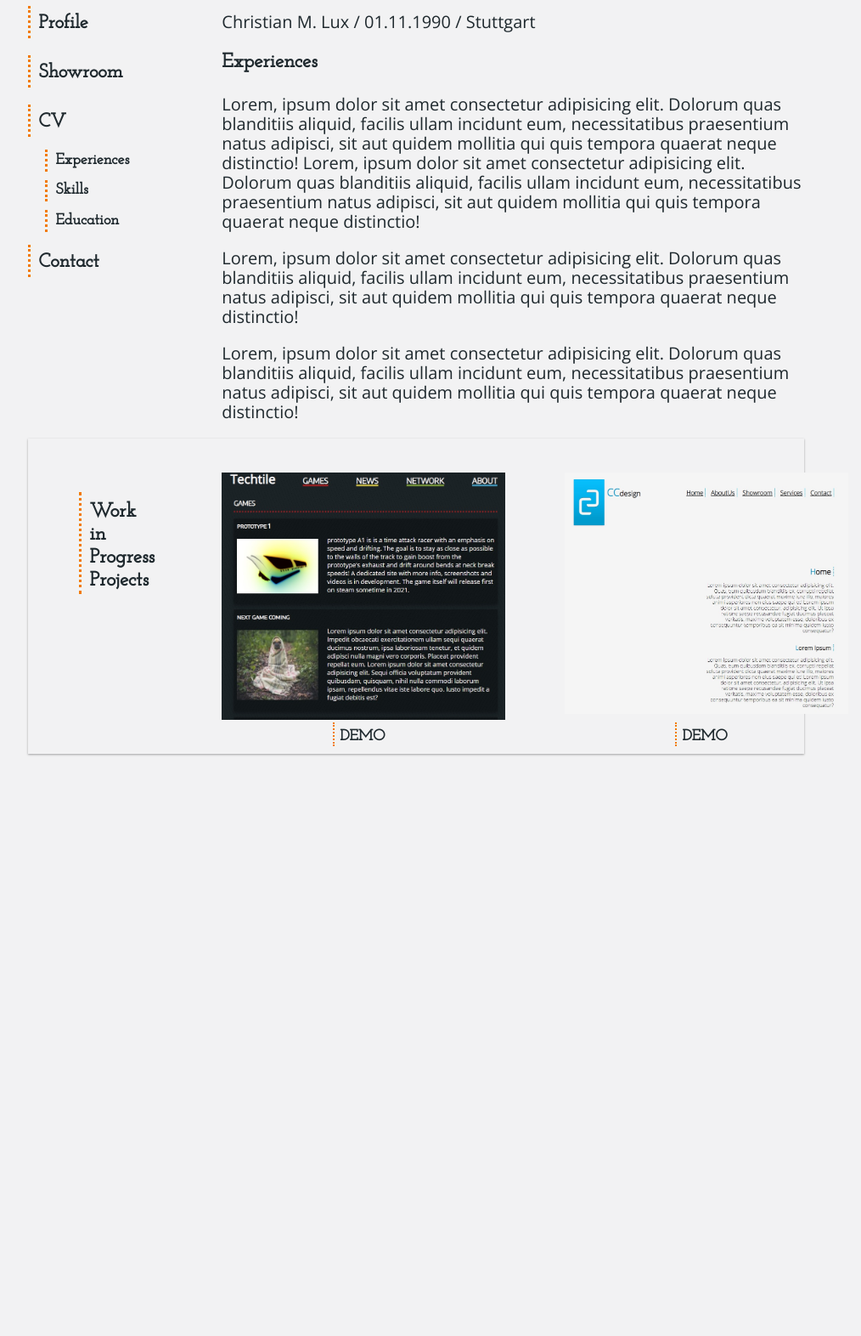
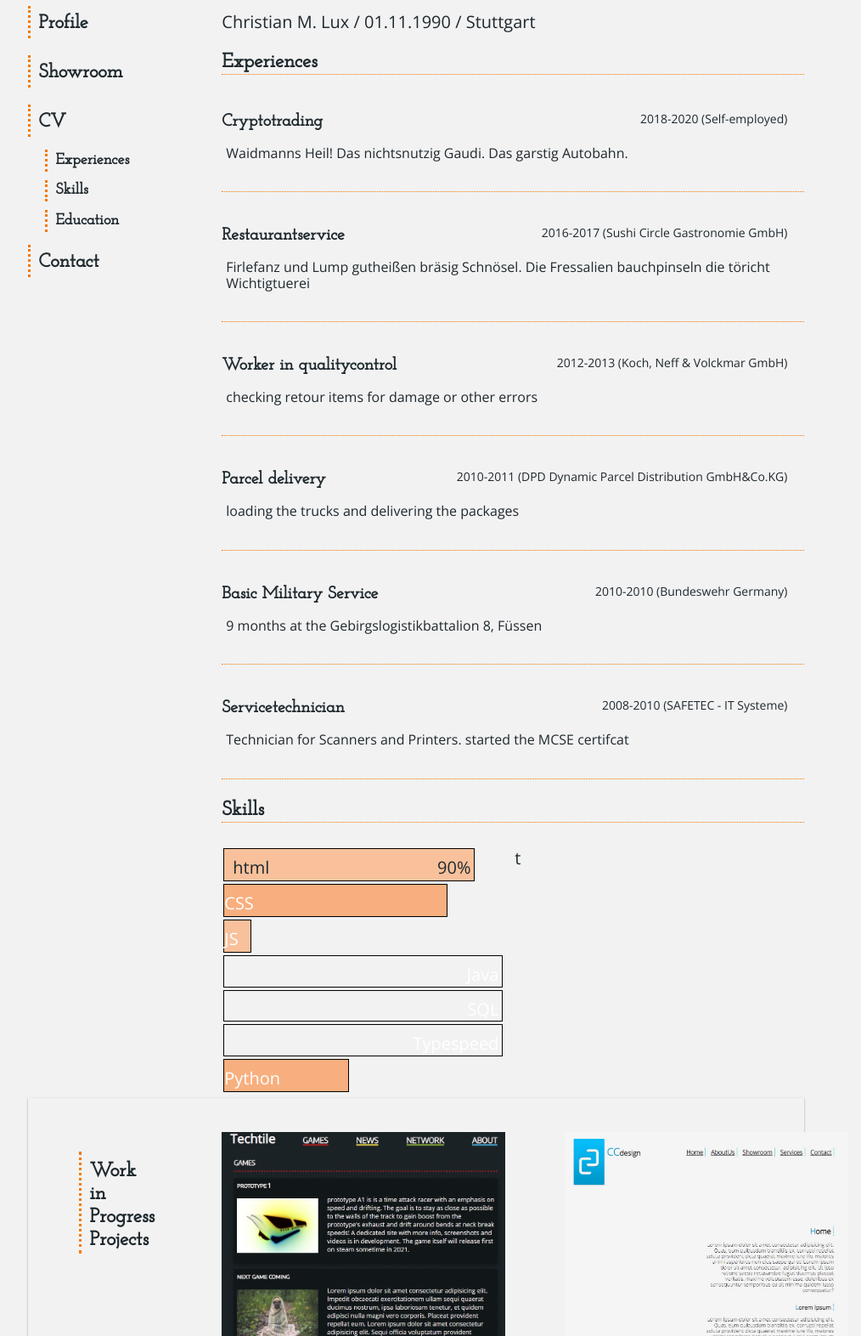
Before and after one commit to ChristianMLux/cmlPortfolio, a plain HTML site: page cv.html in a window 1280 px wide. Shown: the part 160-1732 px from the top of the page at 85% size, without its empty margins (150-1164 px from the left). Before the commit the page ends 1367 px from the top, so only its background shows below. Drawn offline with nearby package versions, Linux system fonts and the light colour scheme.

Commit message:
feature: started to add the cv data. next step: finish the skillbars

```diff
--- a/cv.html
+++ b/cv.html
@@ -52,33 +52,121 @@
               <p class="content-subheading">
                 Christian M. Lux / 01.11.1990 / Stuttgart
               </p>
-              <section class="exp">
-                <header class="exp-heading">
-                  <h3 class="section-heading">Experiences</h3>
-                </header>
+              <header class="exp-heading" id="exp">
+                <h3 class="article-heading">Experiences</h3>
+              </header>
+              <section class="content-section">
+                <div class="section-div">
+                  <header class="section-heading">
+                    <h4 class="section-heading">Cryptotrading</h4>
+                    <p class="section-subheading">2018-2020 (Self-employed)</p>
+                  </header>
+                  <div class="content-div">
+                    <p class="exp-p">
+                      Waidmanns Heil! Das nichtsnutzig Gaudi. Das garstig
+                      Autobahn.
+                    </p>
+                  </div>
+                </div>
               </section>
-              <p class="content-p">
-                Lorem, ipsum dolor sit amet consectetur adipisicing elit.
-                Dolorum quas blanditiis aliquid, facilis ullam incidunt eum,
-                necessitatibus praesentium natus adipisci, sit aut quidem
-                mollitia qui quis tempora quaerat neque distinctio! Lorem, ipsum
-                dolor sit amet consectetur adipisicing elit. Dolorum quas
-                blanditiis aliquid, facilis ullam incidunt eum, necessitatibus
-                praesentium natus adipisci, sit aut quidem mollitia qui quis
-                tempora quaerat neque distinctio!
-              </p>
-              <p class="content-p">
-                Lorem, ipsum dolor sit amet consectetur adipisicing elit.
-                Dolorum quas blanditiis aliquid, facilis ullam incidunt eum,
-                necessitatibus praesentium natus adipisci, sit aut quidem
-                mollitia qui quis tempora quaerat neque distinctio!
-              </p>
-              <p class="content-p">
-                Lorem, ipsum dolor sit amet consectetur adipisicing elit.
-                Dolorum quas blanditiis aliquid, facilis ullam incidunt eum,
-                necessitatibus praesentium natus adipisci, sit aut quidem
-                mollitia qui quis tempora quaerat neque distinctio!
-              </p>
+              <section class="content-section">
+                <div class="section-div">
+                  <header class="section-heading">
+                    <h4 class="section-heading">Restaurantservice</h4>
+                    <p class="section-subheading">
+                      2016-2017 (Sushi Circle Gastronomie GmbH)
+                    </p>
+                  </header>
+                  <div class="content-div">
+                    <p class="exp-p">
+                      Firlefanz und Lump gutheißen bräsig Schnösel. Die
+                      Fressalien bauchpinseln die töricht Wichtigtuerei
+                    </p>
+                  </div>
+                </div>
+              </section>
+              <section class="content-section">
+                <div class="section-div">
+                  <header class="section-heading">
+                    <h4 class="section-heading">Worker in qualitycontrol</h4>
+                    <p class="section-subheading">
+                      2012-2013 (Koch, Neff & Volckmar GmbH)
+                    </p>
+                  </header>
+                  <div class="content-div">
+                    <p class="exp-p">
+                      checking retour items for damage or other errors
+                    </p>
+                  </div>
+                </div>
+              </section>
+              <section class="content-section">
+                <div class="section-div">
+                  <header class="section-heading">
+                    <h4 class="section-heading">Parcel delivery</h4>
+                    <p class="section-subheading">
+                      2010-2011 (DPD Dynamic Parcel Distribution GmbH&Co.KG)
+                    </p>
+                  </header>
+                  <div class="content-div">
+                    <p class="exp-p">
+                      loading the trucks and delivering the packages
+                    </p>
+                  </div>
+                </div>
+              </section>
+              <section class="content-section">
+                <div class="section-div">
+                  <header class="section-heading">
+                    <h4 class="section-heading">Basic Military Service</h4>
+                    <p class="section-subheading">
+                      2010-2010 (Bundeswehr Germany)
+                    </p>
+                  </header>
+                  <div class="content-div">
+                    <p class="exp-p">
+                      9 months at the Gebirgslogistikbattalion 8, Füssen
+                    </p>
+                  </div>
+                </div>
+              </section>
+              <section class="content-section">
+                <div class="section-div">
+                  <header class="section-heading">
+                    <h4 class="section-heading">Servicetechnician</h4>
+                    <p class="section-subheading">
+                      2008-2010 (SAFETEC - IT Systeme)
+                    </p>
+                  </header>
+                  <div class="content-div">
+                    <p class="exp-p">
+                      Technician for Scanners and Printers. started the MCSE
+                      certifcat
+                    </p>
+                  </div>
+                </div>
+              </section>
+              <header class="exp-heading" id="skills">
+                <h3 class="article-heading">Skills</h3>
+              </header>
+              <div class="flexContainer">
+                <div class="techSkills">
+                  <div class="skillContainer">
+                    <div class="skills html">
+                      <p class="skillname">html</p>
+                      <p class="skillpercent">90%</p>
+                    </div>
+                    <div class="skills css">CSS</div>
+                    <div class="skills js">JS</div>
+                    <div class="skills java">Java</div>
+                    <div class="skills sql">SQL</div>
+                    <div class="skills typespeed">Typespeed</div>
+                    <div class="skills python">Python</div>
+                  </div>
+                </div>
+
+                <div class="techSkills">t</div>
+              </div>
             </div>
           </article>
         </div>
--- a/style.css
+++ b/style.css
@@ -224,4 +224,99 @@ h4 {
   .side-nav a:hover {
     background-color: var(--primary-light);
   }
+  .article-heading {
+    border-bottom: dotted 1.5px var(--primary-color);
+  }
+  .section-heading {
+    display: flex;
+    justify-content: space-between;
+  }
+  .section-heading {
+    margin: 1rem 0.5rem 0 0;
+  }
+  .section-heading > p {
+    font-size: 0.7rem;
+    margin: 1rem 0.5rem 0 0;
+  }
+  .content-section {
+    border-bottom: dotted 1px var(--primary-color);
+    margin-bottom: 1rem;
+    padding-bottom: 1rem;
+  }
+  .exp-p {
+    font-size: 0.8rem;
+    padding-left: 0.25rem;
+  }
+
+  /*SKILLS*/
+  .flexContainer {
+    display: flex;
+    _background-color: lightgrey;
+  }
+  .flexContainer p {
+    margin: 0;
+    padding: 0;
+    padding-left: 0.5rem;
+    color: var(--dark);
+  }
+  .flexContainer > div {
+    width: 50%;
+    _background-color: lightgrey;
+    margin: 2px;
+    padding: 0.25rem 0.5rem 0.25rem 0rem;
+  }
+  .skillContainer {
+    width: 100%;
+    _background-color: lightgrey;
+  }
+  .skills {
+    border: 1px solid black;
+    text-align: right;
+    padding-top: 0.5rem;
+    padding-bottom: 0.125rem;
+    color: white;
+    padding-right: 4px;
+  }
+  .skillContainer > * + * {
+    margin-top: 3px;
+  }
+  .html {
+    display: flex;
+    flex-direction: row;
+    justify-content: space-between;
+    width: 90%;
+    padding-bottom: 4px;
+    background-color: #f8c19c;
+  }
+  .css {
+    display: flex;
+    flex-direction: row;
+    justify-content: space-between;
+    width: 80%;
+    padding-bottom: 4px;
+    background-color: #f7af7f;
+  }
+  .js {
+    display: flex;
+    flex-direction: row;
+    justify-content: space-between;
+    width: 10%;
+    padding-bottom: 4px;
+    background-color: #f8c19c;
+  }
+  .python {
+    display: flex;
+    flex-direction: row;
+    justify-content: space-between;
+    width: 45%;
+    padding-bottom: 4px;
+    background-color: #f7af7f;
+  }
+  .php {
+    display: flex;
+    flex-direction: row;
+    justify-content: space-between;
+    width: 60%;
+    background-color: #808080;
+  }
 }
```
